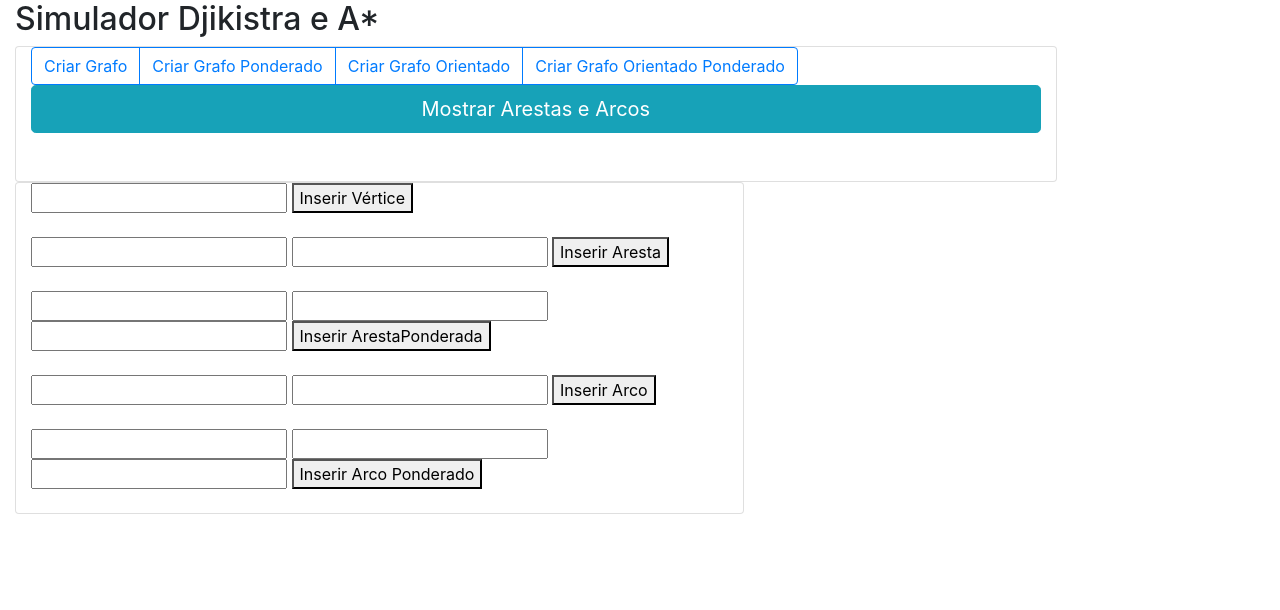
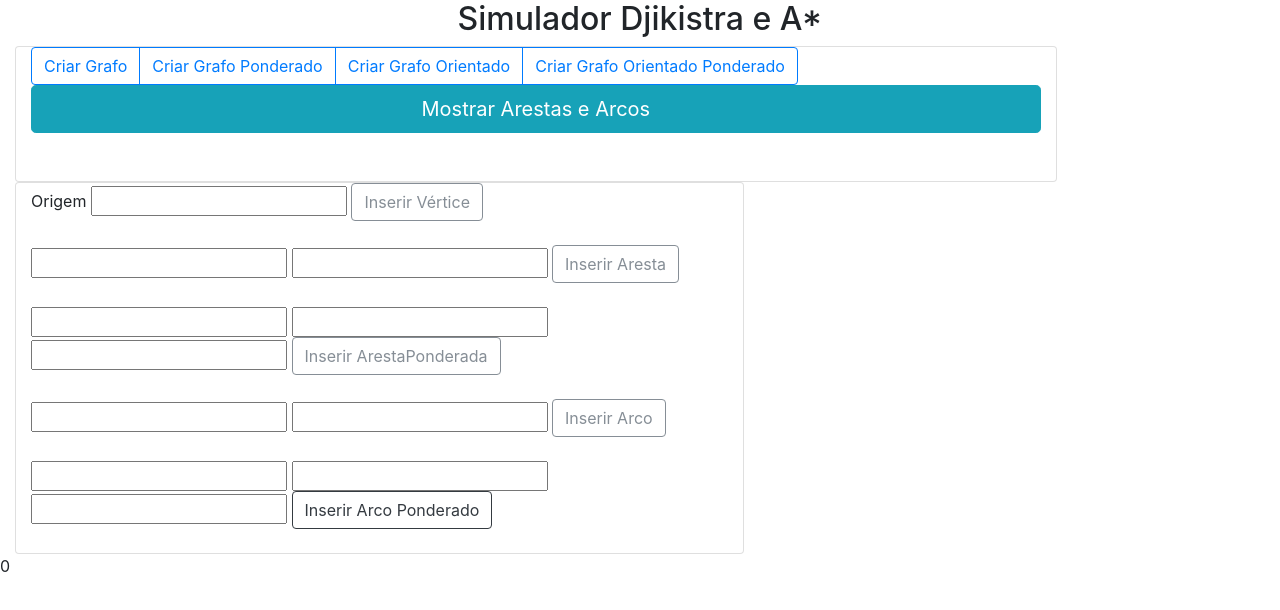
Before and after one commit to J040/TrabalhoSimulacao, a plain HTML site: page colocaraoWP e Dijkstra.html in a window 1280 px wide. Drawn offline with nearby package versions, Linux system fonts and the light colour scheme.

Commit message:
:construction: Adiciona funcionalidades que não serão usadasa com certeza

```diff
--- /dev/null
+++ b/ColoracaoWP e Djkistra.css
@@ -0,0 +1,3 @@
+.labels-centralizadas {
+    text-align: center;
+}
--- a/colocaraoWP e Dijkstra.html
+++ b/colocaraoWP e Dijkstra.html
@@ -2,6 +2,7 @@
 <html>
 
 <link rel="stylesheet" href="https://maxcdn.bootstrapcdn.com/bootstrap/4.0.0-beta.2/css/bootstrap.min.css" integrity="sha384-PsH8R72JQ3SOdhVi3uxftmaW6Vc51MKb0q5P2rRUpPvrszuE4W1povHYgTpBfshb" crossorigin="anonymous">
+<link rel="stylesheet" href="/ColoracaoWP%20e%20Djkistra.css">
 <head>
     <title>
         Simulador Djikistra e A*
@@ -9,7 +10,7 @@
 </head>
 <body>
 <div class="container-fluid">
-    <h2>Simulador Djikistra e  A*</h2>
+    <h2 class="text-center">Simulador Djikistra e  A*</h2>
     <div class="card col-md-10">
         <!--<img class="card-img-top" src="C:\Users\Juliano Gutierrez\Downloads\graph-game.jpg" alt="Card image cap">-->
         <div class="card-block">
@@ -26,17 +27,17 @@
 
     <div class="card col-md-7">
         <div class="card-block">
-
+            <label>Origem</label>
             <input type="text" id="A">
-            <button onclick="inserirVertice(document.getElementById('A').value)">Inserir Vértice</button><br><br>
+            <button type="button" class="btn btn-outline-secondary" onclick="inserirVertice(document.getElementById('A').value)">Inserir Vértice</button><br><br>
             <input type="text" id="B"> <input type="text" id="C">
-            <button onclick="inserirAresta(document.getElementById('B').value,document.getElementById('C').value)">Inserir Aresta</button> <br><br>
+            <button type="button" class="btn btn-outline-secondary onclick="inserirAresta(document.getElementById('B').value,document.getElementById('C').value)">Inserir Aresta</button> <br><br>
             <input type="text" id="D"> <input type="text" id="F">  <input type="text" id="G">
-            <button onclick="inserirAresta(document.getElementById('D').value,document.getElementById('F').value,document.getElementById('G').value)">Inserir ArestaPonderada</button> <br><br>
+            <button type="button" class="btn btn-outline-secondary onclick="inserirAresta(document.getElementById('D').value,document.getElementById('F').value,document.getElementById('G').value)">Inserir ArestaPonderada</button> <br><br>
             <input type="text" id="H"> <input type="text" id="I">
-            <button onclick="inserirArco(document.getElementById('H').value,document.getElementById('I').value)">Inserir Arco</button> <br><br>
+            <button type="button" class="btn btn-outline-secondary onclick="inserirArco(document.getElementById('H').value,document.getElementById('I').value)">Inserir Arco</button> <br><br>
             <input type="text" id="J"> <input type="text" id="K"> <input type="text" id="L">
-            <button onclick="inserirArco(document.getElementById('J').value,document.getElementById('K').value,document.getElementById('L').value)">Inserir Arco Ponderado</button> <br><br>
+            <button type="button" class="btn btn-outline-dark onclick="inserirArco(document.getElementById('J').value,document.getElementById('K').value,document.getElementById('L').value)">Inserir Arco Ponderado</button> <br><br>
         </div>
     </div>
 
@@ -47,3 +48,4 @@
 <script src="https://cdnjs.cloudflare.com/ajax/libs/popper.js/1.12.3/umd/popper.min.js" integrity="sha384-vFJXuSJphROIrBnz7yo7oB41mKfc8JzQZiCq4NCceLEaO4IHwicKwpJf9c9IpFgh" crossorigin="anonymous"></script>
 <script src="https://maxcdn.bootstrapcdn.com/bootstrap/4.0.0-beta.2/js/bootstrap.min.js" integrity="sha384-alpBpkh1PFOepccYVYDB4do5UnbKysX5WZXm3XxPqe5iKTfUKjNkCk9SaVuEZflJ" crossorigin="anonymous"></script>
 </html>
+0
```
